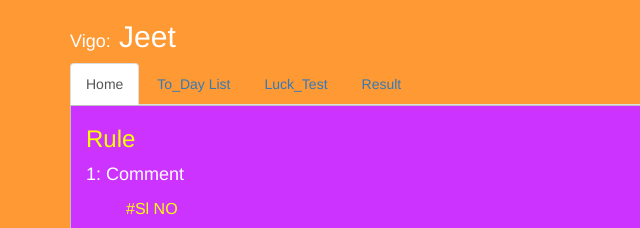
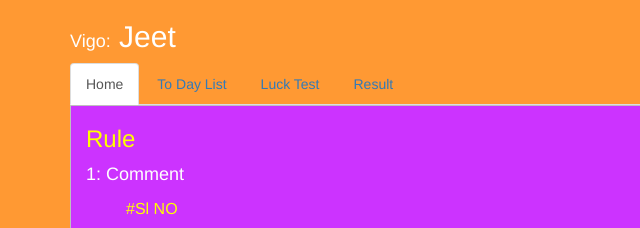
Before and after one commit to Sarfaroj95/Mini_Vg, a plain HTML site: page index.html in a window 1280 px wide. Shown: the top 228 px of the page, 0-640 px from the left. Drawn offline with nearby package versions, Linux system fonts and the light colour scheme.

Commit message:
Update index.html
Update code

```diff
--- a/index.html
+++ b/index.html
@@ -1,7 +1,7 @@
 <!DOCTYPE html>
 <html lang="en">
 <head>
-  <title>Bootstrap Example</title>
+  <title>Blog</title>
   <meta charset="utf-8">
   <meta name="viewport" content="width=device-width, initial-scale=1">
   <link rel="stylesheet" href="https://maxcdn.bootstrapcdn.com/bootstrap/3.3.7/css/bootstrap.min.css">
@@ -15,8 +15,8 @@
   <h2 style="color: white;"><span style="font-size: 18px;">Vigo:</span> Jeet</h2>
   <ul class="nav nav-tabs">
     <li id="hd1" class="active"><a data-toggle="tab" href="#home">Home</a></li>
-    <li><a data-toggle="tab" href="#menu1">To_Day List</a></li>
-    <li><a data-toggle="tab" href="#menu2">Luck_Test</a></li>
+    <li><a data-toggle="tab" href="#menu1">To Day List</a></li>
+    <li><a data-toggle="tab" href="#menu2">Luck Test</a></li>
     <li><a data-toggle="tab" href="#menu3">Result</a></li>
   </ul>
 
```
